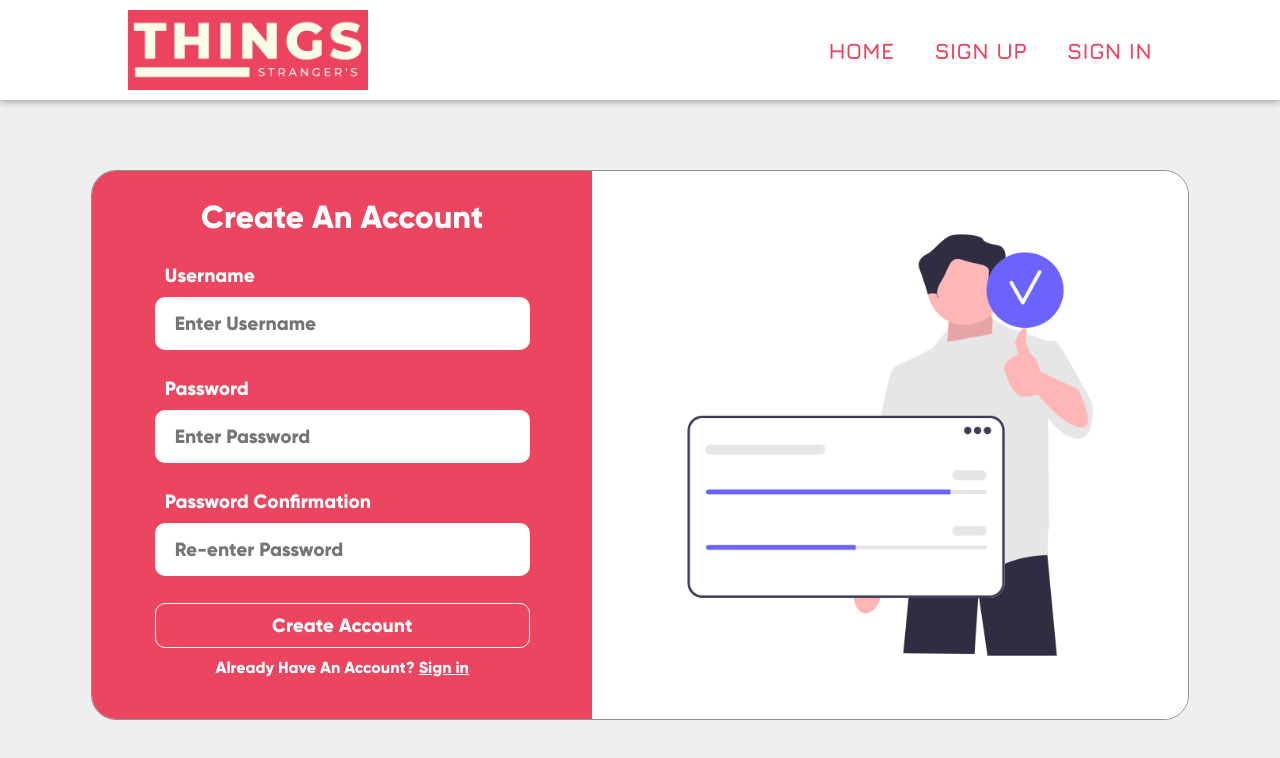
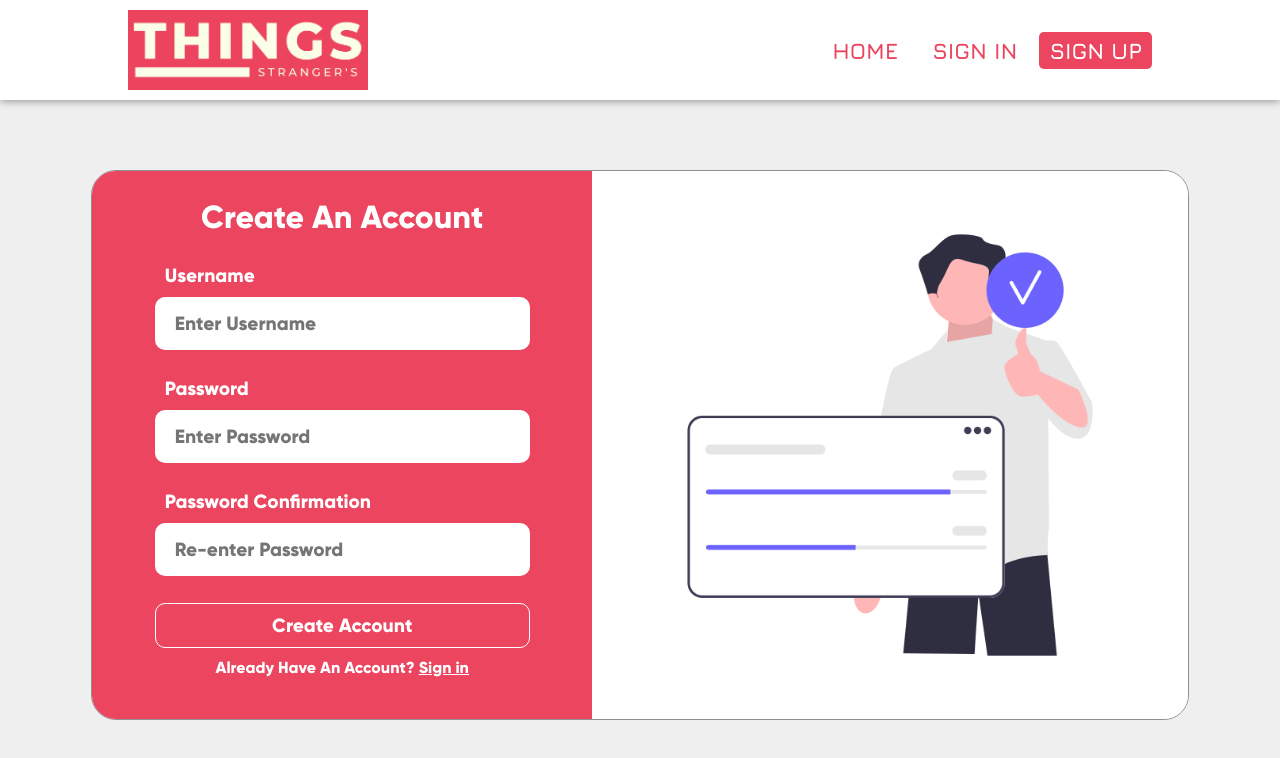
Before and after one commit to pichborithk/strangers-things-tailwind, a React (Vite) app: page /register in a window 1280 px wide. Shown: the top 758 px of the page. Built offline with nearby package versions, Linux system fonts and the light colour scheme; no server answers.

Commit message:
add user logo to drop down sign out

```diff
--- a/src/components/Navbar.tsx
+++ b/src/components/Navbar.tsx
@@ -4,8 +4,9 @@ import { useAppDispatch } from '../app/store';
 import { setToken } from '../app/tokenSlice';
 import { clearUserData } from '../app/userDataSlice';
 import logo from "../asset/stranger's things.png";
+import { NavbarProps } from '../types/types';
 
-const Navbar = ({ token }: { token: string }) => {
+const Navbar = ({ token, openUser, setOpenUser, userData }: NavbarProps) => {
   const dispatch = useAppDispatch();
 
   function handleSignOut(): void {
@@ -22,14 +23,28 @@ const Navbar = ({ token }: { token: string }) => {
         {token ? (
           <>
             <Link to='/profile'>PROFILE</Link>
-            <Link to='/' onClick={handleSignOut}>
+            <p
+              onClick={(event) => {
+                event.stopPropagation();
+                setOpenUser(!openUser);
+              }}
+            >
+              {userData.username.slice(0, 1).toUpperCase()}
+            </p>
+            <Link
+              to='/'
+              onClick={handleSignOut}
+              className={openUser ? 'signout active' : 'signout'}
+            >
               SIGN OUT
             </Link>
           </>
         ) : (
           <>
-            <Link to='/register'>SIGN UP</Link>
             <Link to='/signin'>SIGN IN</Link>
+            <Link to='/register' className='signup'>
+              SIGN UP
+            </Link>
           </>
         )}
       </div>
--- a/src/router/Root.tsx
+++ b/src/router/Root.tsx
@@ -3,7 +3,7 @@ import { Navbar } from '../components';
 import { useAppDispatch, useAppSelector } from '../app/store';
 import { getPosts } from '../app/postsSlice';
 import { clearUserData, getUserData } from '../app/userDataSlice';
-import { useEffect } from 'react';
+import { useEffect, useState } from 'react';
 
 const Root = () => {
   const dispatch = useAppDispatch();
@@ -11,6 +11,8 @@ const Root = () => {
   const token = useAppSelector((state) => state.tokenReducer.token);
   const posts = useAppSelector((state) => state.postsReducer.posts);
   const userData = useAppSelector((state) => state.userDataReducer.userData);
+
+  const [openUser, setOpenUser] = useState(false);
 
   useEffect(() => {
     dispatch(getPosts());
@@ -23,10 +25,15 @@ const Root = () => {
   }, [token]);
 
   return (
-    <>
-      <Navbar token={token} />
+    <main onClick={() => setOpenUser(false)}>
+      <Navbar
+        token={token}
+        openUser={openUser}
+        setOpenUser={setOpenUser}
+        userData={userData}
+      />
       <Outlet context={{ token, posts, userData }} />
-    </>
+    </main>
   );
 };
 
--- a/src/scss/main.scss
+++ b/src/scss/main.scss
@@ -12,7 +12,7 @@
 // utilities (margin, padding, opacity, etc)
 
 #root {
-  @include display-flex(center, flex-start);
+  // @include display-flex(center, flex-start);
   flex-direction: column;
 
   min-height: 100vh;
@@ -20,6 +20,11 @@
   padding-top: 80px;
 
   font-family: gilroy;
+}
+
+main {
+  @include display-flex;
+  width: 100%;
 }
 
 .navbar {
@@ -43,12 +48,59 @@
 
   > .nav-link {
     @include display-flex;
-    gap: 40px;
+    gap: 10px;
+    position: relative;
 
-    > * {
+    > a {
       color: $primary-color;
       font-family: 'Jura', sans-serif;
       font-weight: 700;
+
+      padding: 5px 10px;
+      border-radius: 5px;
+      border: 2px solid transparent;
+
+      &:hover {
+        border: 2px solid $primary-color;
+      }
+    }
+
+    > .signup {
+      color: #fff;
+      background-color: $primary-color;
+
+      border: none;
+    }
+
+    > p {
+      @include display-flex;
+      font-size: 2rem;
+      padding: 10px;
+      height: 50px;
+      width: 50px;
+      background-color: $primary-color;
+      border-radius: 50%;
+
+      cursor: pointer;
+    }
+
+    > .signout {
+      position: absolute;
+      right: -50px;
+      top: 49px;
+      background-color: $primary-color;
+      color: #fff;
+      font-size: 1rem;
+
+      transition: all 0.6s ease-in-out;
+      opacity: 0;
+      z-index: -1;
+
+      &.active {
+        transition: all 0.6s ease-in-out;
+        opacity: 1;
+        z-index: 2;
+      }
     }
   }
 }
```
Also changed, not shown: src/types/types.ts (+7 -0 lines).
